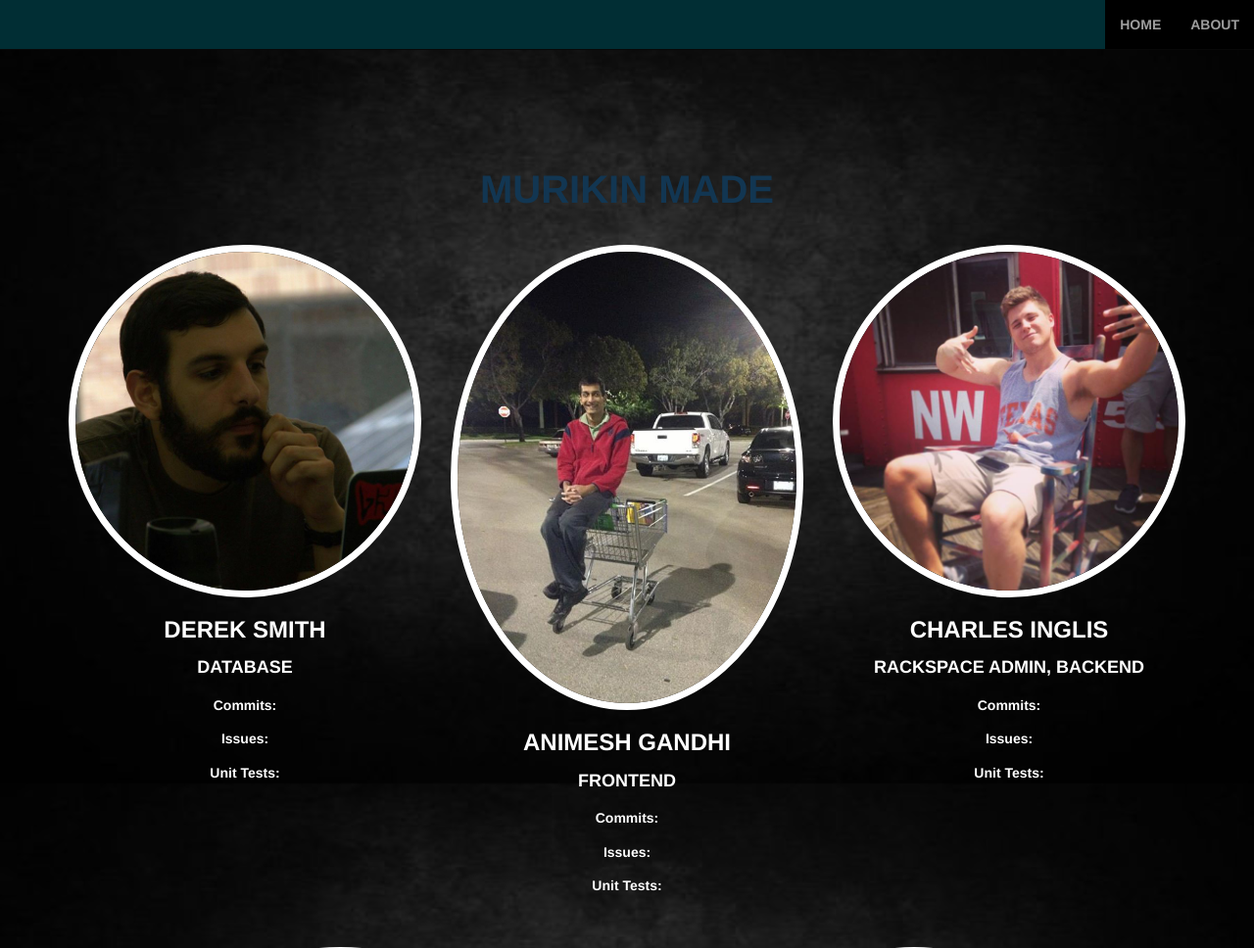
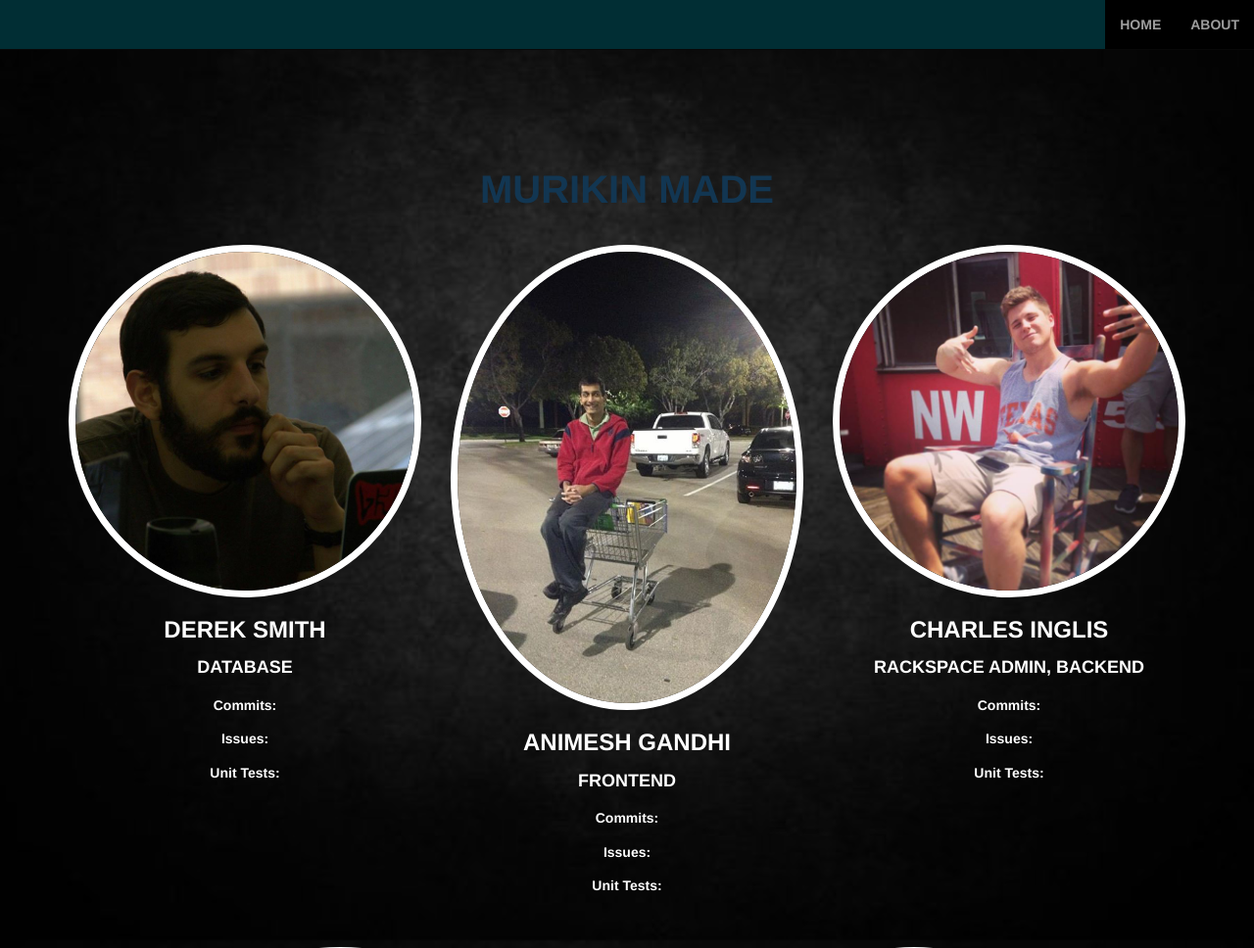
Before and after one commit to CharlesMcquade/cs373-idb, a Flask app: page /about in a window 1280 px wide. Shown: the top 968 px of the page at 98% size. Run offline with Flask 2, Linux system fonts and the light colour scheme; some libraries are stand-ins or nearby versions; some web fonts are replaced.

Commit message:
changed backgrounds slightly to stretch whole page

```diff
--- a/app/static/stylesheets/about.css
+++ b/app/static/stylesheets/about.css
@@ -11,7 +11,11 @@
 }
 body{
     background: url(../img/black.jpg) no-repeat fixed;
-    background-size: 100%;
+    -webkit-background-size: cover;
+    -moz-background-size: cover;
+    -o-background-size: cover;
+    background-size: cover;
+   /* background-size: 100%; */
 }
 
 body,
```
Also changed, not shown: app/static/stylesheets/landing-page.css (+5 -2 lines).
